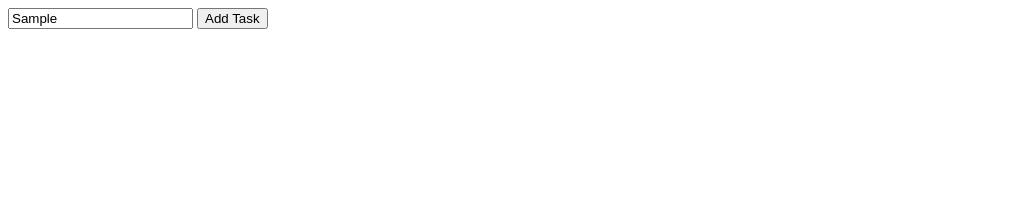
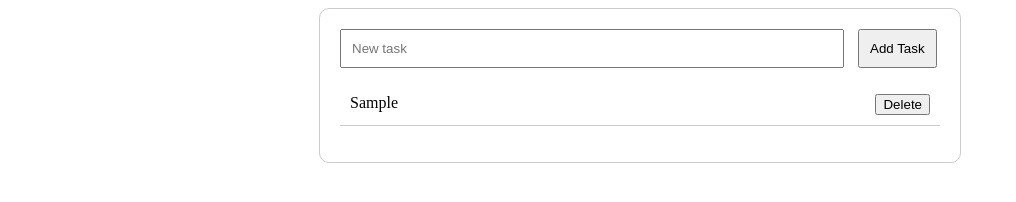
Before and after one commit to faekhatami/todo-list-manager, a plain HTML site: page index.html in a window 1280 px wide. Both pictures are taken after typing "Sample" into the empty fields and a click on the button "Add Task". Shown: the whole page, without its empty margins (0-1016 px from the left). Drawn offline with Linux system fonts and the light colour scheme.

Commit message:
javascript

```diff
--- a/index.html
+++ b/index.html
@@ -5,6 +5,7 @@
     <meta charset="UTF-8">
     <meta name="viewport" content="width=device-width, initial-scale=1.0">
     <title>Document</title>
+    <link rel="stylesheet" href="./styles.css">
 </head>
 
 <body>
@@ -14,7 +15,7 @@
         <button id="add-task">Add Task</button>
         <ul id="task-list"></ul>
     </div>
-
+    <script src="script.js"></script>
 </body>
 
 </html>
--- /dev/null
+++ b/script.js
@@ -0,0 +1,52 @@
+const taskInput = document.getElementById("new-task");
+const addTaskButton = document.getElementById("add-task");
+const taskList = document.getElementById("task-list");
+
+function addTask() {
+  const taskText = taskInput.value.trim();
+  if (taskText !== "") {
+    const listItem = document.createElement("li");
+    listItem.textContent = taskText;
+    const deleteButton = document.createElement("button");
+    deleteButton.textContent = "Delete";
+    deleteButton.onclick = () => listItem.remove();
+    listItem.appendChild(deleteButton);
+    listItem.onclick = () => listItem.classList.toggle("completed");
+    taskList.appendChild(listItem);
+    taskInput.value = "";
+    saveTasks();
+  }
+}
+
+function saveTasks() {
+  const tasks = [];
+  taskList.querySelectorAll("li").forEach((task) => {
+    tasks.push({
+      text: task.textContent.replace("Delete", "").trim(),
+      completed: task.classList.contains("completed"),
+    });
+  });
+  localStorage.setItem("tasks", JSON.stringify(tasks));
+}
+
+function loadTasks() {
+  const tasks = JSON.parse(localStorage.getItem("tasks")) || [];
+  tasks.forEach((task) => {
+    const listItem = document.createElement("li");
+    listItem.textContent = task.text;
+    if (task.completed) listItem.classList.add("completed");
+    const deleteButton = document.createElement("button");
+    deleteButton.textContent = "Delete";
+    deleteButton.onclick = () => listItem.remove();
+    listItem.appendChild(deleteButton);
+    listItem.onclick = () => listItem.classList.toggle("completed");
+    taskList.appendChild(listItem);
+  });
+}
+
+addTaskButton.onclick = addTask;
+taskInput.addEventListener("keypress", (e) => {
+  if (e.key === "Enter") addTask();
+});
+
+window.onload = loadTasks;
--- /dev/null
+++ b/styles.css
@@ -0,0 +1,34 @@
+.todo-container {
+    max-width: 600px;
+    margin: auto;
+    padding: 20px;
+    border: 1px solid #ccc;
+    border-radius: 10px;
+}
+
+#new-task {
+    width: 80%;
+    padding: 10px;
+    margin-right: 10px;
+}
+
+#add-task {
+    padding: 10px;
+}
+
+#task-list {
+    list-style: none;
+    padding: 0;
+}
+
+#task-list li {
+    padding: 10px;
+    border-bottom: 1px solid #ccc;
+    display: flex;
+    justify-content: space-between;
+}
+
+.completed {
+    text-decoration: line-through;
+    color: gray;
+}
```
